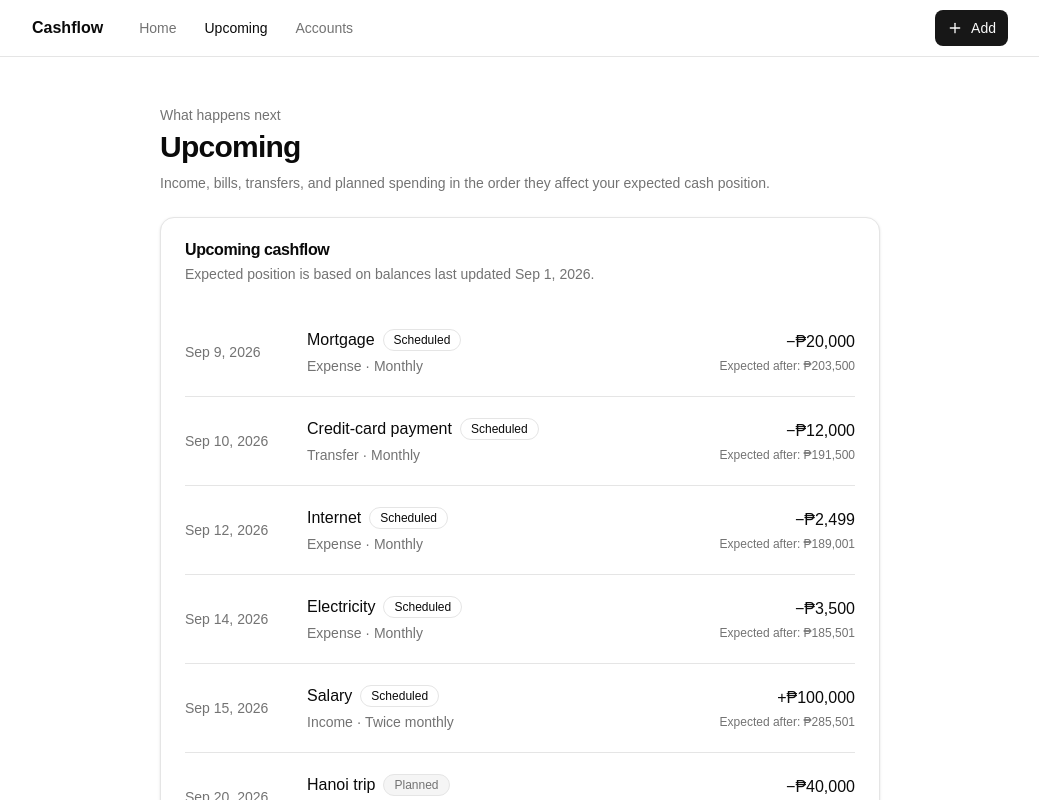
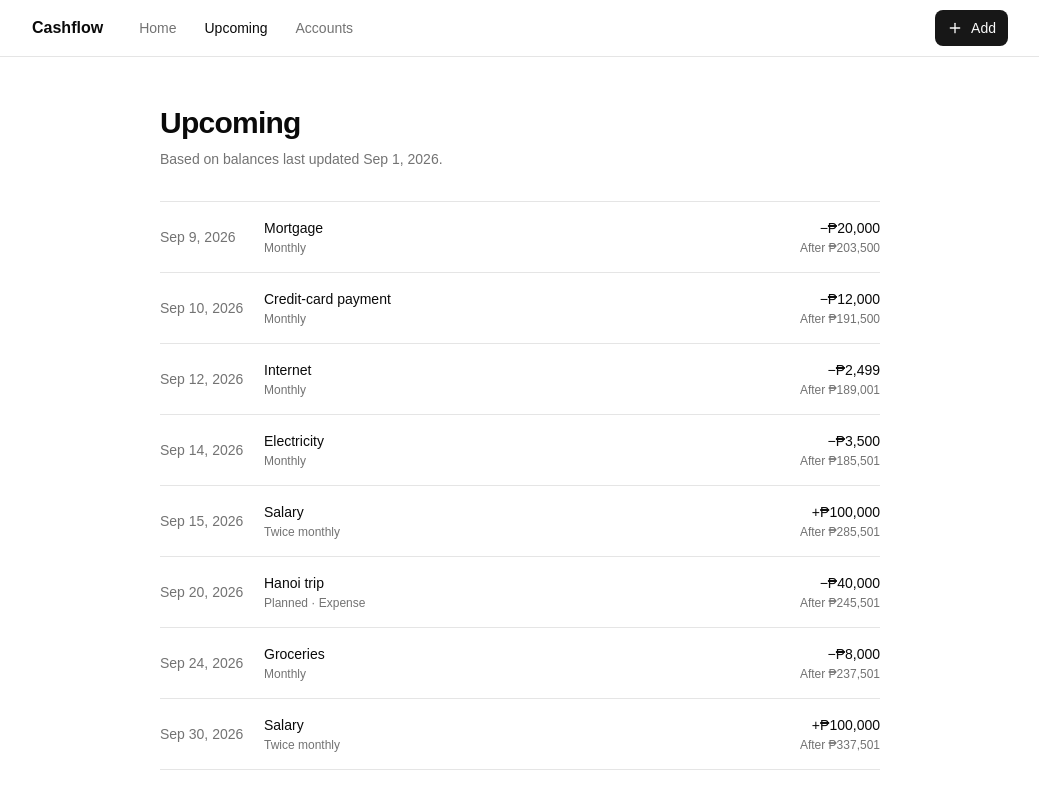
Before and after one commit to stanxaf/cashflow, a Next.js app: page /upcoming in a window 1280 px wide. Shown: the top 800 px of the page, without its empty margins (120-1159 px from the left). Built offline with nearby package versions, Linux system fonts and the light colour scheme.

Commit message:
Simplify upcoming into a clean editable ledger

```diff
--- a/src/app/(app)/upcoming/page.tsx
+++ b/src/app/(app)/upcoming/page.tsx
@@ -1,6 +1,4 @@
 import Link from "next/link";
-import { Badge } from "@/components/ui/badge";
-import { Card, CardContent, CardDescription, CardHeader, CardTitle } from "@/components/ui/card";
 import { forecastRows, latestLiquidBalanceDate } from "@/lib/seed-data";
 import { formatDate, formatPHP } from "@/lib/utils";
 
@@ -8,41 +6,40 @@ export default function UpcomingPage() {
   const rows = forecastRows();
 
   return (
-    <div className="space-y-6">
-      <div>
-        <p className="text-sm text-muted-foreground">What happens next</p>
-        <h1 className="mt-1 text-2xl font-semibold tracking-tight sm:text-3xl">Upcoming</h1>
-        <p className="mt-2 max-w-2xl text-sm text-muted-foreground">
-          Income, bills, transfers, and planned spending in the order they affect your expected cash position.
+    <div className="space-y-8">
+      <header className="space-y-2">
+        <h1 className="text-2xl font-semibold tracking-tight sm:text-3xl">Upcoming</h1>
+        <p className="text-sm text-muted-foreground">
+          Based on balances last updated {formatDate(latestLiquidBalanceDate(), { month: "short", day: "numeric" })}.
         </p>
+      </header>
+
+      <div className="divide-y border-y">
+        {rows.map((row) => (
+          <Link
+            href={`/items/${row.id}/edit`}
+            key={row.id}
+            className="grid gap-2 py-4 sm:grid-cols-[88px_1fr_auto] sm:items-center sm:gap-4"
+          >
+            <div className="text-sm text-muted-foreground">{formatDate(row.date, { month: "short", day: "numeric" })}</div>
+
+            <div className="min-w-0">
+              <p className="truncate text-sm font-medium">{row.title}</p>
+              <p className="mt-0.5 text-xs text-muted-foreground">
+                {row.state === "planned" ? "Planned · " : ""}
+                {row.recurring ?? (row.type === "income" ? "Income" : row.type === "transfer" ? "Transfer" : "Expense")}
+              </p>
+            </div>
+
+            <div className="flex items-baseline justify-between gap-4 sm:block sm:text-right">
+              <p className="text-sm font-medium tabular-nums">{row.type === "income" ? "+" : "−"}{formatPHP(row.amount)}</p>
+              <p className="mt-0.5 text-xs text-muted-foreground">After {formatPHP(row.cashAfter)}</p>
+            </div>
+          </Link>
+        ))}
       </div>
 
-      <Card>
-        <CardHeader>
-          <CardTitle>Upcoming cashflow</CardTitle>
-          <CardDescription>Expected position is based on balances last updated {formatDate(latestLiquidBalanceDate(), { month: "short", day: "numeric" })}.</CardDescription>
-        </CardHeader>
-        <CardContent className="space-y-0">
-          {rows.map((row) => (
-            <Link href={`/items/${row.id}/edit`} key={row.id} className="grid gap-3 border-t py-5 first:border-t-0 sm:grid-cols-[110px_1fr_auto] sm:items-center">
-              <div className="text-sm text-muted-foreground">{formatDate(row.date, { month: "short", day: "numeric" })}</div>
-              <div className="min-w-0">
-                <div className="flex flex-wrap items-center gap-2">
-                  <p className="font-medium">{row.title}</p>
-                  <Badge className={row.state === "planned" ? "capitalize bg-muted text-muted-foreground" : "capitalize"}>{row.state}</Badge>
-                </div>
-                <p className="mt-1 text-sm text-muted-foreground">
-                  {row.type === "transfer" ? "Transfer" : row.type === "income" ? "Income" : "Expense"}{row.recurring ? ` · ${row.recurring}` : ""}
-                </p>
-              </div>
-              <div className="text-left sm:text-right">
-                <p className="font-medium tabular-nums">{row.type === "income" ? "+" : "−"}{formatPHP(row.amount)}</p>
-                <p className="mt-1 text-xs text-muted-foreground">Expected after: {formatPHP(row.cashAfter)}</p>
-              </div>
-            </Link>
-          ))}
-        </CardContent>
-      </Card>
+      <Link href="/items/new" className="inline-flex text-sm font-medium hover:underline">Add item</Link>
     </div>
   );
 }
```
